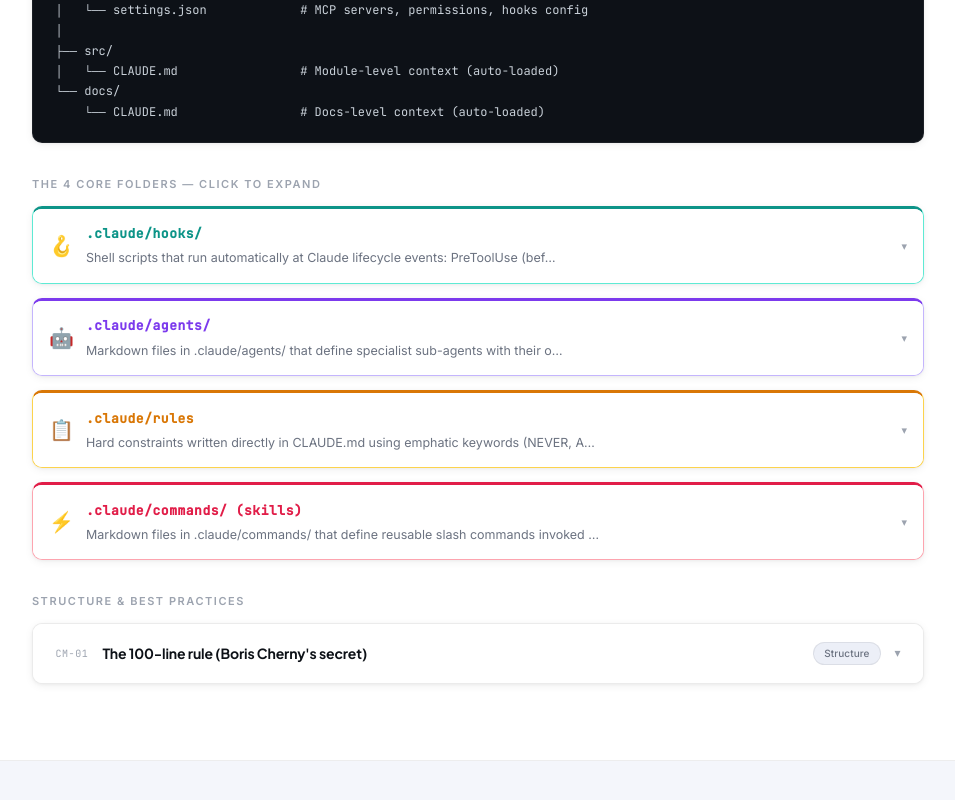
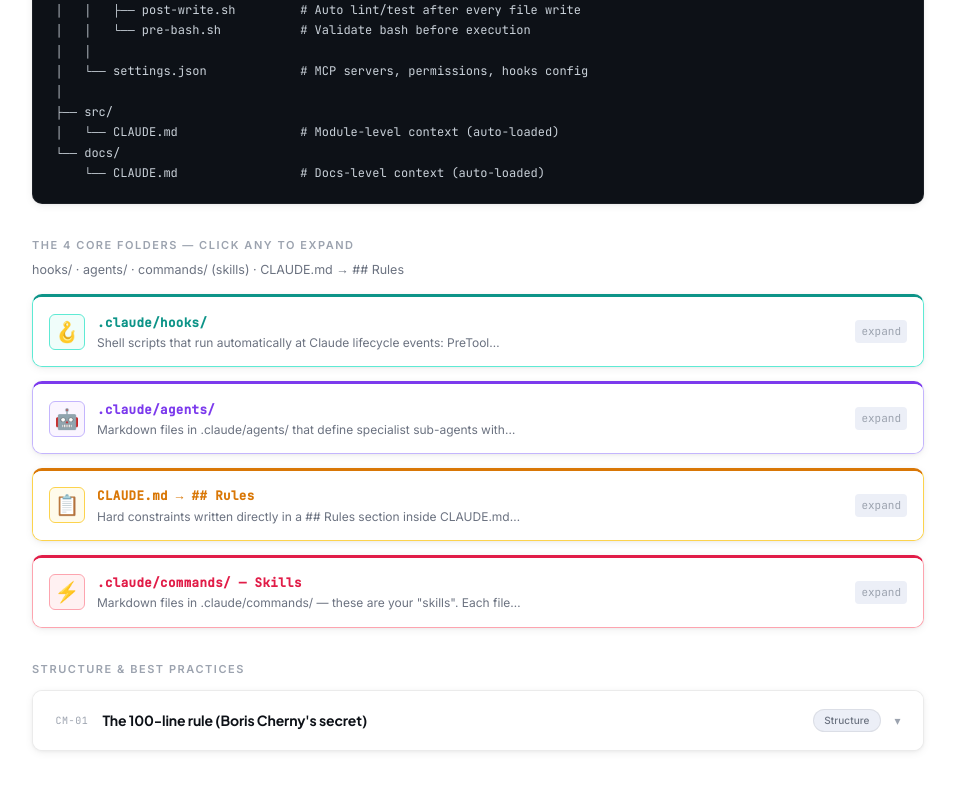
Before and after one commit to Aryansin1234/100X-Agentic-AI, a React (Vite) app: page / in a window 1280 px wide. Shown: the part 6778-7578 px from the top of the page, without its empty margins (292-1247 px from the left). Built offline with nearby package versions, Linux system fonts and the light colour scheme.

Commit message:
feat: fix CLAUDE.md section — rules path, rename commands to skills, improve FolderCard UI

```diff
--- a/src/App.jsx
+++ b/src/App.jsx
@@ -269,6 +269,7 @@
 function FolderCard({ folder }) {
   const [open, setOpen] = useState(false)
   const col = FOLDER_COLOR_MAP[folder.color] || FOLDER_COLOR_MAP.teal
+  const displayPath = folder.displayPath || `.claude/${folder.name}`
 
   return (
     <div style={{
@@ -290,23 +291,29 @@
           transition: 'background var(--transition)',
         }}
       >
-        <span style={{ fontSize: 20, flexShrink: 0 }}>{folder.icon}</span>
+        <span style={{
+          fontSize: 20, flexShrink: 0,
+          width: 36, height: 36, display: 'flex', alignItems: 'center', justifyContent: 'center',
+          background: col.bg, borderRadius: 'var(--radius-sm)',
+          border: `1px solid ${col.border}`,
+        }}>{folder.icon}</span>
         <div style={{ flex: 1, minWidth: 0 }}>
           <div style={{
-            fontFamily: 'var(--mono)', fontSize: 13, fontWeight: 600,
-            color: col.accent, letterSpacing: '0.04em',
+            fontFamily: 'var(--mono)', fontSize: 12.5, fontWeight: 600,
+            color: col.accent, letterSpacing: '0.03em',
             overflow: 'hidden', textOverflow: 'ellipsis', whiteSpace: 'nowrap',
           }}>
-            .claude/{folder.name}
+            {displayPath}
           </div>
-          <div style={{ fontFamily: 'var(--body)', fontSize: 12.5, color: 'var(--ink3)', marginTop: 2 }}>
-            {folder.what.slice(0, 80)}…
+          <div style={{ fontFamily: 'var(--body)', fontSize: 12, color: 'var(--ink3)', marginTop: 2, lineHeight: 1.4 }}>
+            {folder.what.slice(0, 72)}…
           </div>
         </div>
         <span style={{
           fontFamily: 'var(--mono)', fontSize: 11, color: 'var(--ink4)',
           transform: open ? 'rotate(180deg)' : 'none', transition: '0.2s', flexShrink: 0,
-        }}>▾</span>
+          background: 'var(--bg2)', borderRadius: 4, padding: '2px 6px',
+        }}>{open ? 'close' : 'expand'}</span>
       </div>
 
       {open && (
@@ -355,9 +362,12 @@
       <div style={{ margin: '2rem 0 1rem' }}>
         <div style={{
           fontFamily: 'var(--body)', fontSize: 11, fontWeight: 600,
-          textTransform: 'uppercase', letterSpacing: '0.14em', color: 'var(--ink4)', marginBottom: 12,
+          textTransform: 'uppercase', letterSpacing: '0.14em', color: 'var(--ink4)', marginBottom: 4,
         }}>
-          The 4 Core Folders — click to expand
+          The 4 Core Folders — click any to expand
+        </div>
+        <div style={{ fontFamily: 'var(--body)', fontSize: 12.5, color: 'var(--ink3)', marginBottom: 14 }}>
+          hooks/ · agents/ · commands/ (skills) · CLAUDE.md → ## Rules
         </div>
         {section.folders.map((f, i) => <FolderCard key={i} folder={f} />)}
       </div>
--- a/src/data.js
+++ b/src/data.js
@@ -207,21 +207,24 @@
       label: `Recommended .claude/ folder structure`,
       content: `project-root/
 ├── CLAUDE.md                     # Root — 50–100 lines max
-│                                 # Project overview, commands, global rules
+│   ├── ## Rules                  # NEVER / ALWAYS / YOU MUST constraints
+│   ├── ## Project Overview       # Tech stack, architecture, key files
+│   └── ## Workflow               # How Claude should work in this codebase
+│
 ├── .claude/
-│   ├── agents/                   # Sub-agent definitions
+│   ├── agents/                   # Specialist sub-agent definitions
 │   │   ├── code-reviewer.md      # Invoked for PR reviews
 │   │   ├── test-writer.md        # Generates test suites
 │   │   └── security-auditor.md  # Scans for vulnerabilities
 │   │
-│   ├── commands/                 # Custom slash commands (skills)
+│   ├── commands/                 # Skills — reusable slash commands
 │   │   ├── review.md             # /project:review
 │   │   ├── pr-prep.md            # /project:pr-prep
-│   │   └── refactor.md          # /project:refactor
+│   │   └── deploy.md             # /project:deploy
 │   │
 │   ├── hooks/                    # Lifecycle automation scripts
-│   │   ├── post-write.sh         # Runs lint/typecheck after file edits
-│   │   └── pre-bash.sh           # Validates bash commands before execution
+│   │   ├── post-write.sh         # Auto lint/test after every file write
+│   │   └── pre-bash.sh           # Validate bash before execution
 │   │
 │   └── settings.json             # MCP servers, permissions, hooks config
 │
@@ -359,16 +362,17 @@
       },
       {
         name: `rules`,
+        displayPath: `CLAUDE.md → ## Rules`,
         icon: `📋`,
         color: `gold`,
-        what: `Hard constraints written directly in CLAUDE.md using emphatic keywords (NEVER, ALWAYS, YOU MUST, IMPORTANT). Rules are the contract between you and Claude — they encode lessons learned, project invariants, and quality gates that apply to every session permanently.`,
+        what: `Hard constraints written directly in a ## Rules section inside CLAUDE.md using emphatic keywords: NEVER, ALWAYS, YOU MUST, IMPORTANT. Rules are the permanent contract between you and Claude — they encode lessons learned, project invariants, and quality gates that apply to every single session forever.`,
         howToUse: [
-          `Add a "## Rules" section to your CLAUDE.md`,
-          `Use NEVER for absolute prohibitions (things that break the codebase)`,
-          `Use ALWAYS for required habits (run tests, add types)`,
-          `Use YOU MUST for strong obligations specific to this project`,
+          `Add a "## Rules" section near the top of your CLAUDE.md`,
+          `Use NEVER for absolute prohibitions — things that break the codebase`,
+          `Use ALWAYS for required habits: run tests, create branches, add types`,
+          `Use YOU MUST for strong project-specific obligations`,
           `Use IMPORTANT for rules that are easy to forget but consequential`,
-          `After any correction in a session, immediately encode it as a rule`,
+          `After any correction in a session, immediately encode it as a rule — never repeat the same correction twice`,
         ],
         codeLabel: `CLAUDE.md — ## Rules section (real example)`,
         code: `## Rules
@@ -402,16 +406,18 @@
 3. Only touch what's necessary — no side effects, no scope creep.`,
       },
       {
-        name: `commands/ (skills)`,
+        name: `commands/`,
+        displayPath: `.claude/commands/ — Skills`,
         icon: `⚡`,
         color: `coral`,
-        what: `Markdown files in .claude/commands/ that define reusable slash commands invoked with /project:<name>. Think of these as your personal CLI for recurring workflows — code review, PR preparation, refactoring, dependency audits. Teams with 5+ documented commands onboard 25% faster.`,
+        what: `Markdown files in .claude/commands/ — these are your "skills". Each file is a reusable slash command invoked with /project:<name>. Think of them as your team's CLI for recurring workflows: code review, PR prep, refactoring, security scans. Teams with 5+ documented skills onboard 25% faster and maintain higher consistency.`,
         howToUse: [
-          `Create a .md file in .claude/commands/ — the filename becomes the command`,
-          `Write the instructions as plain text (no frontmatter needed)`,
+          `Create a .md file in .claude/commands/ — the filename becomes the skill name`,
+          `Write the instructions as plain text (no YAML frontmatter needed)`,
           `Invoke with /project:<filename> in any Claude session`,
           `Use $ARGUMENTS to pass dynamic input: /project:review src/auth.ts`,
-          `Chain commands: have one command call another for complex workflows`,
+          `Chain skills: have one skill call another for complex multi-step workflows`,
+          `Share the .claude/commands/ folder via git — skills are team infrastructure`,
         ],
         codeLabel: `.claude/commands/review.md → invoked as /project:review`,
         code: `Review the code in the current branch or $ARGUMENTS if provided.
```
